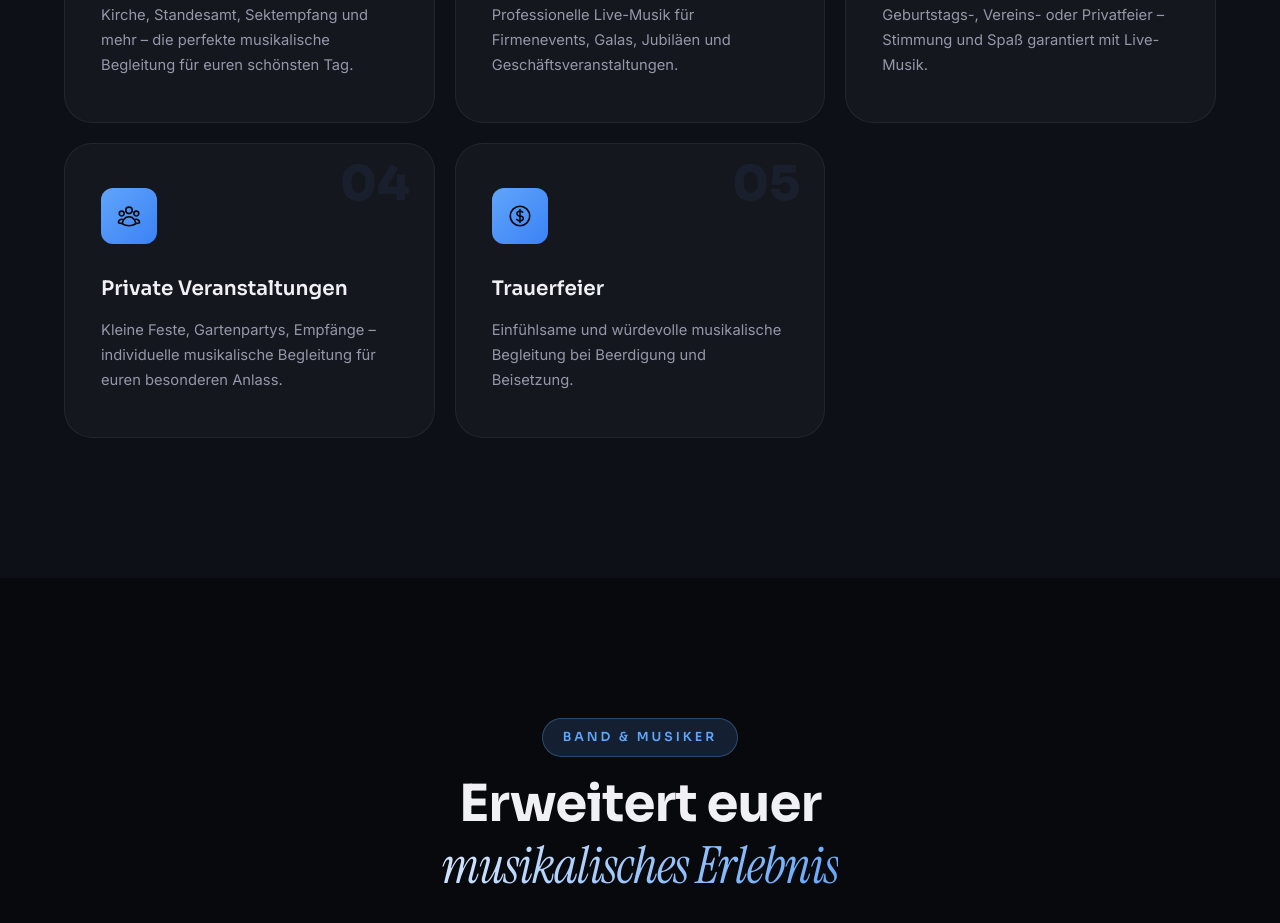
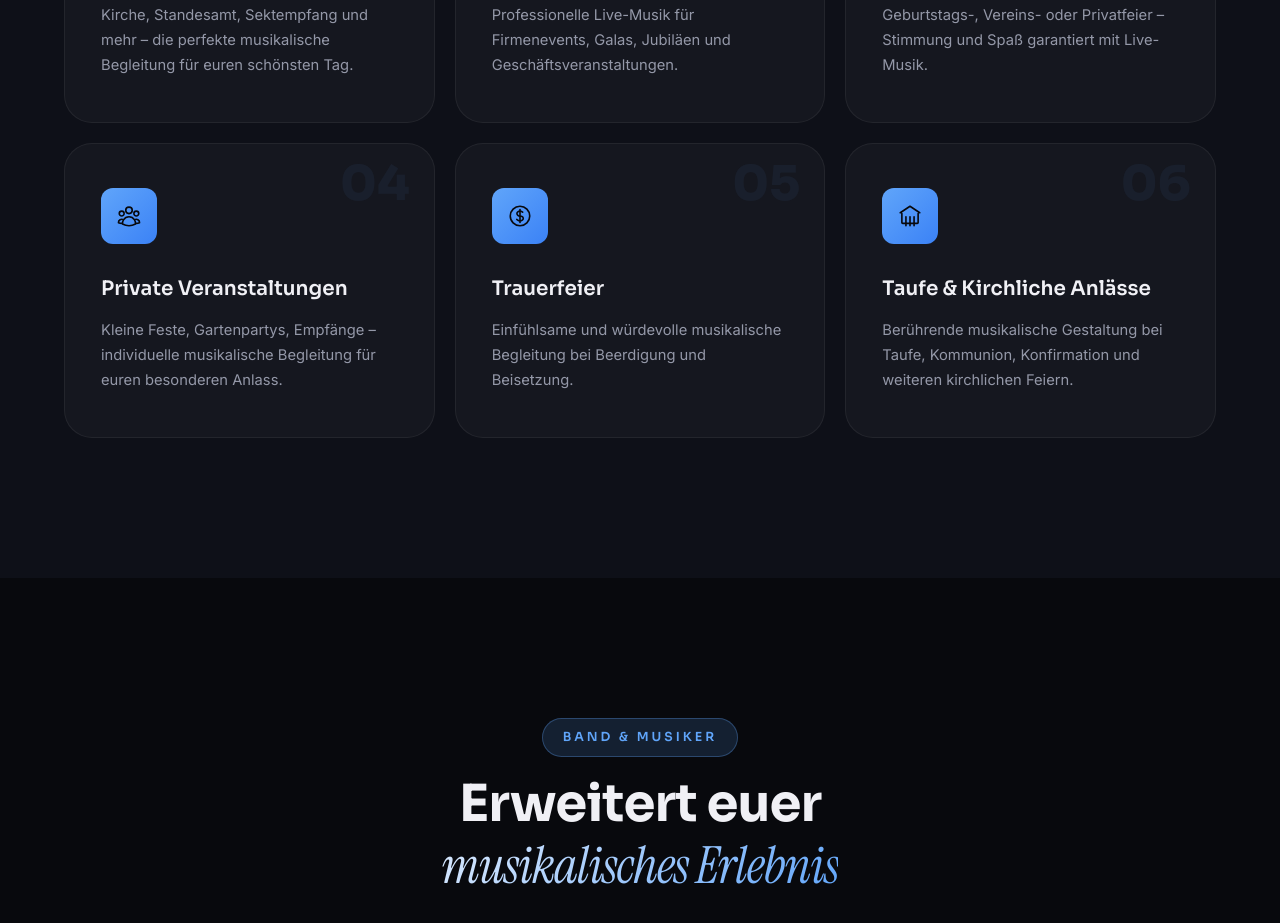
Before and after one commit to lebanonedu/1, a plain HTML site: page index.html in a window 1280 px wide. Shown: the part 2707-3630 px from the top of the page. Drawn offline with Linux system fonts and the light colour scheme; files whose address does not match are found by name.

Commit message:
Add Taufe & Kirchliche Anlässe service card and structured data

```diff
--- a/index.html
+++ b/index.html
@@ -152,6 +152,14 @@
           "@type": "Service",
           "name": "Trauerfeier Musik",
           "description": "Einfühlsame und würdevolle musikalische Begleitung bei Beerdigung und Beisetzung."
+        }
+      },
+      {
+        "@type": "Offer",
+        "itemOffered": {
+          "@type": "Service",
+          "name": "Taufe & Kirchliche Anlässe",
+          "description": "Berührende musikalische Gestaltung bei Taufe, Kommunion, Konfirmation und weiteren kirchlichen Feiern."
         }
       }
     ]
@@ -496,6 +504,20 @@
               </div>
               <h3>Trauerfeier</h3>
               <p>Einfühlsame und würdevolle musikalische Begleitung bei Beerdigung und Beisetzung.</p>
+            </div>
+
+            <div class="service-card anim-reveal" data-tilt>
+              <div class="service-card-glow"></div>
+              <div class="service-number">06</div>
+              <div class="service-icon-wrap">
+                <svg xmlns="http://www.w3.org/2000/svg" fill="none" viewBox="0 0 24 24" stroke-width="1.5"
+                  stroke="currentColor">
+                  <path stroke-linecap="round" stroke-linejoin="round"
+                    d="M12 21v-8.25M15.75 21v-8.25M8.25 21v-8.25M3 9l9-6 9 6M12 3v0M4.5 9.75v8.25c0 .414.336.75.75.75h13.5a.75.75 0 00.75-.75V9.75" />
+                </svg>
+              </div>
+              <h3>Taufe & Kirchliche Anlässe</h3>
+              <p>Berührende musikalische Gestaltung bei Taufe, Kommunion, Konfirmation und weiteren kirchlichen Feiern.</p>
             </div>
           </div>
         </div>
```
